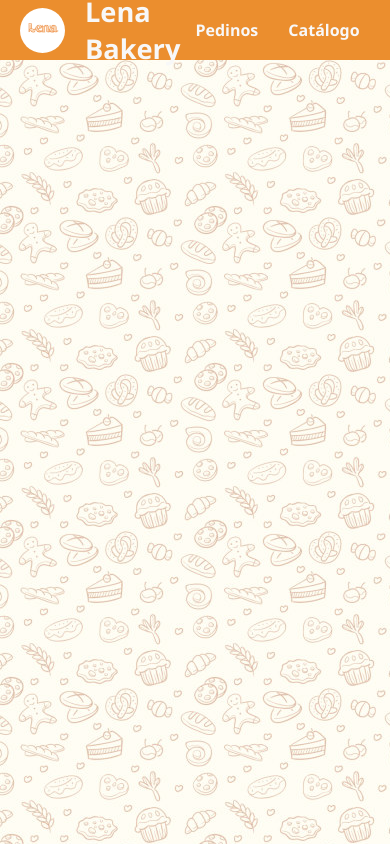
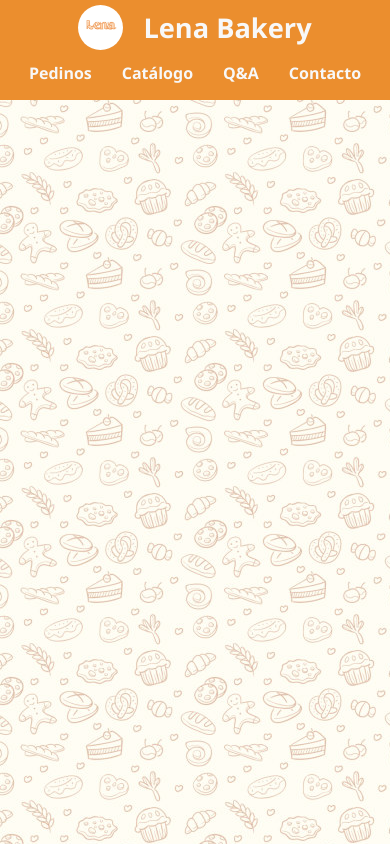
Before and after one commit to nunezjorgepy/Lena-Bakery, a React (Vite) app: page /buy in a window 390 px wide. Built offline with nearby package versions, Linux system fonts and the light colour scheme.

Commit message:
Solucionado el responsive design para pantallas menores a 800px para el header

```diff
--- a/src/components/HeaderComponent.css
+++ b/src/components/HeaderComponent.css
@@ -16,6 +16,7 @@ header {
     margin: auto;
     display: flex;
     align-items: center;
+    position: relative;
 }
 
 .logo-container {
@@ -48,9 +49,21 @@ header {
     text-decoration: none;
     color: var(--light-color);
     font-weight: bold;
-    position: relative;
     transition: all 0.3s ease;
 }
 .header-link:hover {
     color: var(--dark-color);
 }
+
+@media screen and (max-width: 800px) {
+    header {
+        height: 100px;
+        padding: 5px 0;
+    }
+    .header-container {
+        flex-direction: column;
+    }
+    .logo-container {
+        margin-right: 0;
+    }
+}
```
